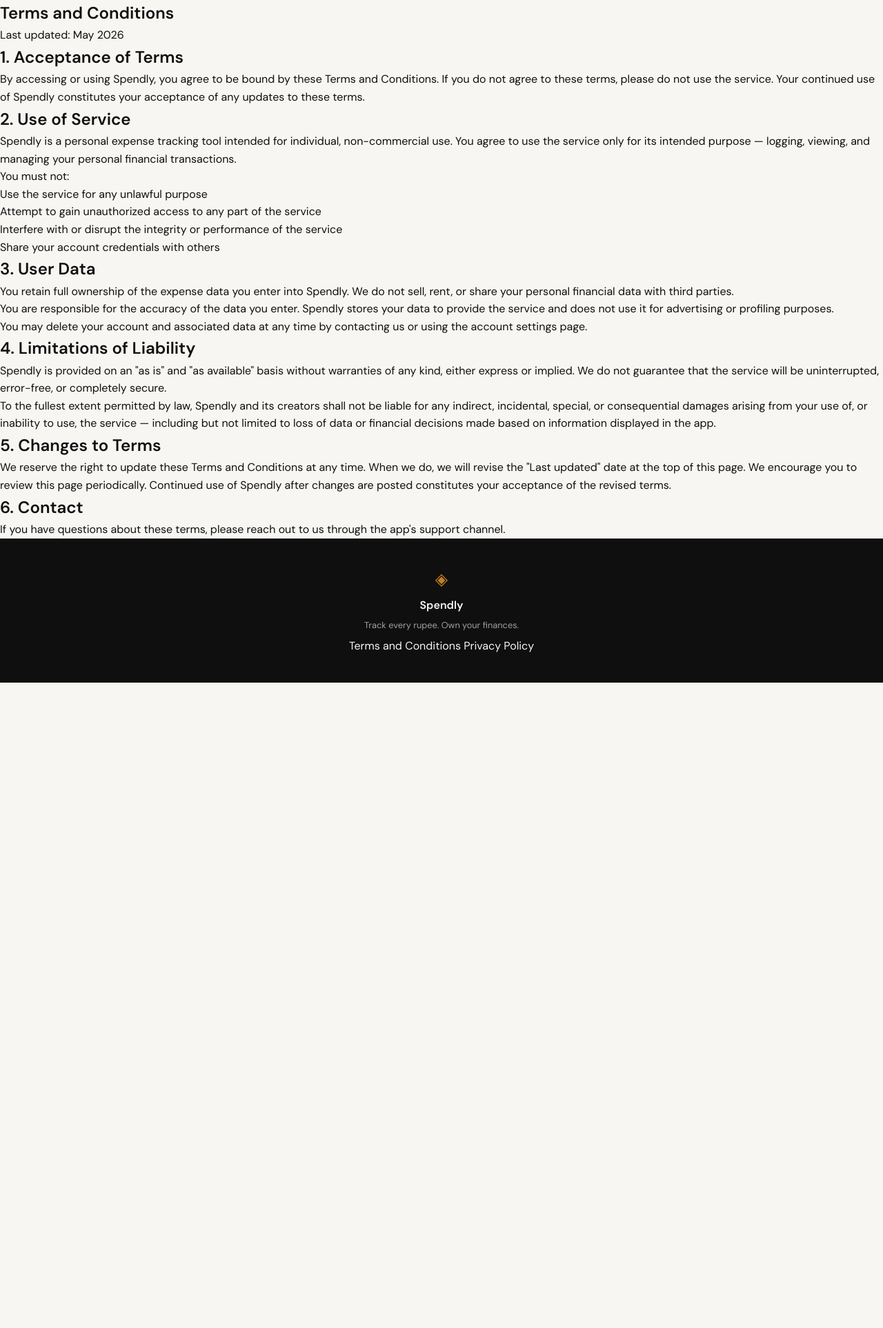
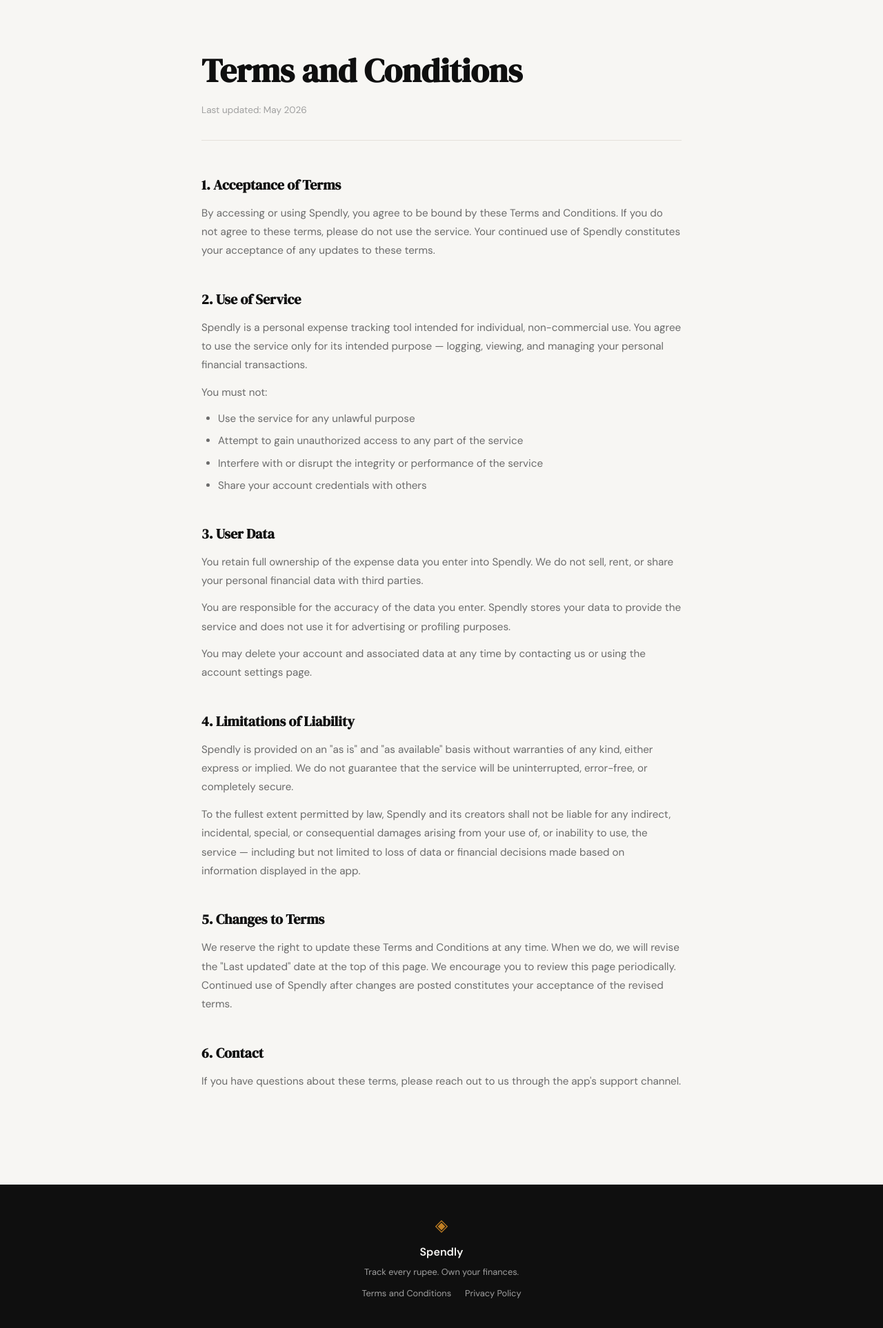
Before and after one commit to sifat-lab/claude_campusX, a Flask app: page /terms in a window 1280 px wide. Shown: the part 61-1987 px from the top of the page at 69% size. Before the commit the page ends 1051 px from the top, so only its background shows below. Run offline with Flask 3, Linux system fonts and the light colour scheme.

Commit message:
landing: add privacy policy page, route, and legal page styles

```diff
--- a/expense-tracker/app.py
+++ b/expense-tracker/app.py
@@ -25,6 +25,11 @@ def login():
 @app.route("/terms")
 def terms():
     return render_template("terms.html")
+
+
+@app.route("/privacy")
+def privacy():
+    return render_template("privacy.html")
 
 
 # ------------------------------------------------------------------ #
--- a/expense-tracker/static/css/style.css
+++ b/expense-tracker/static/css/style.css
@@ -508,6 +508,84 @@ a { color: inherit; text-decoration: none; }
 }
 
 /* ------------------------------------------------------------------ */
+/* Legal pages (Terms & Privacy)                                       */
+/* ------------------------------------------------------------------ */
+
+.terms-page,
+.privacy-page {
+    padding: 4rem 2rem 6rem;
+    max-width: 760px;
+    margin: 0 auto;
+}
+
+.terms-title,
+.privacy-title {
+    font-family: var(--font-display);
+    font-size: clamp(2rem, 4vw, 3rem);
+    color: var(--ink);
+    margin-bottom: 0.5rem;
+}
+
+.terms-updated,
+.privacy-updated {
+    font-size: 0.85rem;
+    color: var(--ink-faint);
+    margin-bottom: 3rem;
+    padding-bottom: 2rem;
+    border-bottom: 1px solid var(--border);
+}
+
+.terms-section,
+.privacy-section {
+    margin-bottom: 2.5rem;
+}
+
+.terms-section h2,
+.privacy-section h2 {
+    font-family: var(--font-display);
+    font-size: 1.25rem;
+    color: var(--ink);
+    margin-bottom: 0.75rem;
+}
+
+.terms-section p,
+.privacy-section p {
+    font-size: 0.95rem;
+    color: var(--ink-muted);
+    line-height: 1.8;
+    margin-bottom: 0.75rem;
+}
+
+.terms-section ul,
+.privacy-section ul {
+    margin: 0.5rem 0 0.75rem 1.5rem;
+    display: flex;
+    flex-direction: column;
+    gap: 0.4rem;
+}
+
+.terms-section ul li,
+.privacy-section ul li {
+    font-size: 0.95rem;
+    color: var(--ink-muted);
+    line-height: 1.7;
+}
+
+.footer-links {
+    display: flex;
+    gap: 1.25rem;
+    margin-top: 0.25rem;
+}
+
+.footer-links a {
+    font-size: 0.8rem;
+    color: var(--ink-faint);
+    transition: color 0.2s;
+}
+
+.footer-links a:hover { color: var(--paper); }
+
+/* ------------------------------------------------------------------ */
 /* Responsive                                                          */
 /* ------------------------------------------------------------------ */
 
--- a/expense-tracker/templates/base.html
+++ b/expense-tracker/templates/base.html
@@ -36,7 +36,7 @@
             <p class="footer-copy">Track every rupee. Own your finances.</p>
             <div class="footer-links">
                 <a href="/terms">Terms and Conditions</a>
-                <a href="#">Privacy Policy</a>
+                <a href="/privacy">Privacy Policy</a>
             </div>
         </div>
     </footer>
```
Also changed, not shown: expense-tracker/templates/privacy.html (added, +62 -0 lines).
